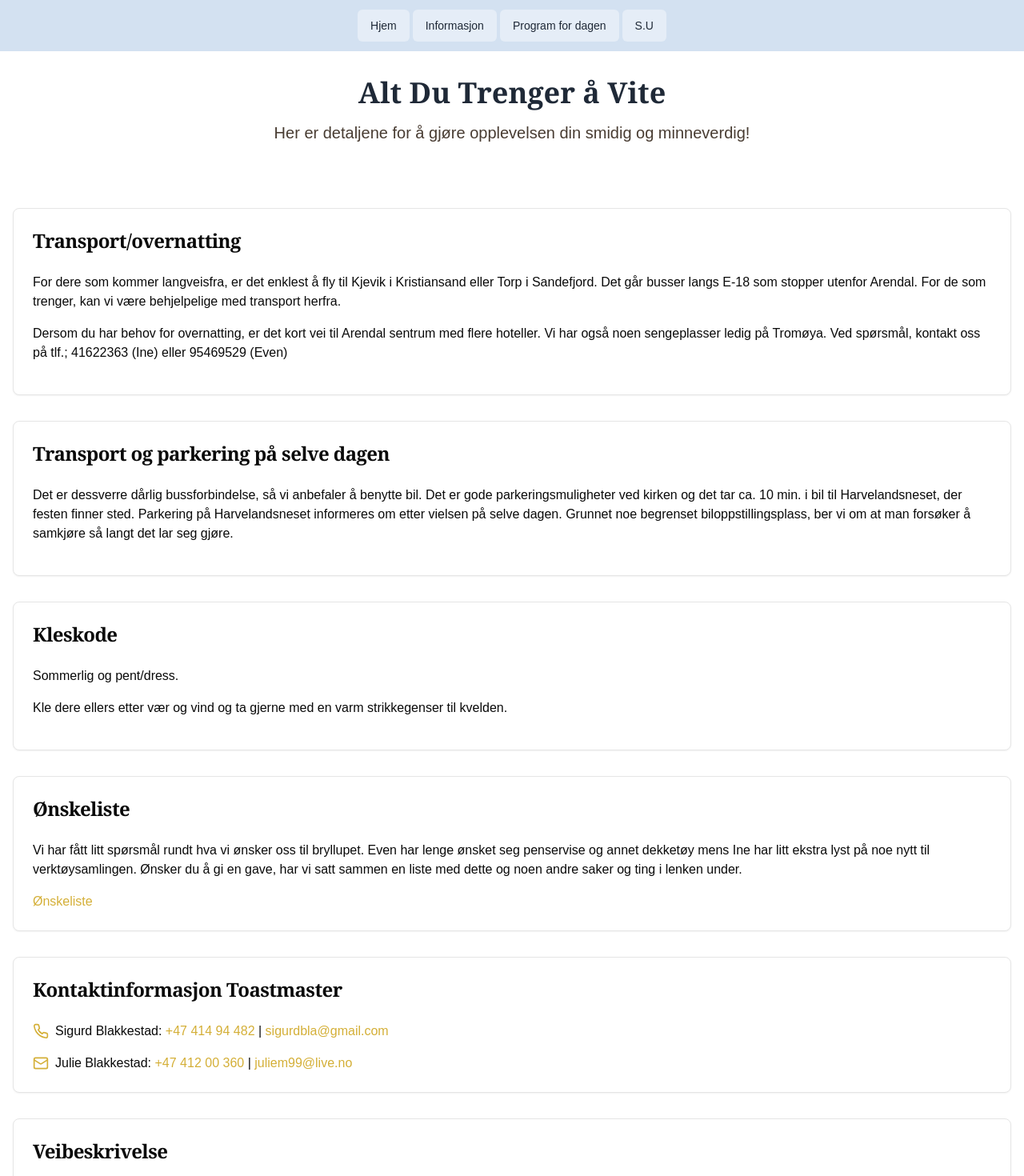
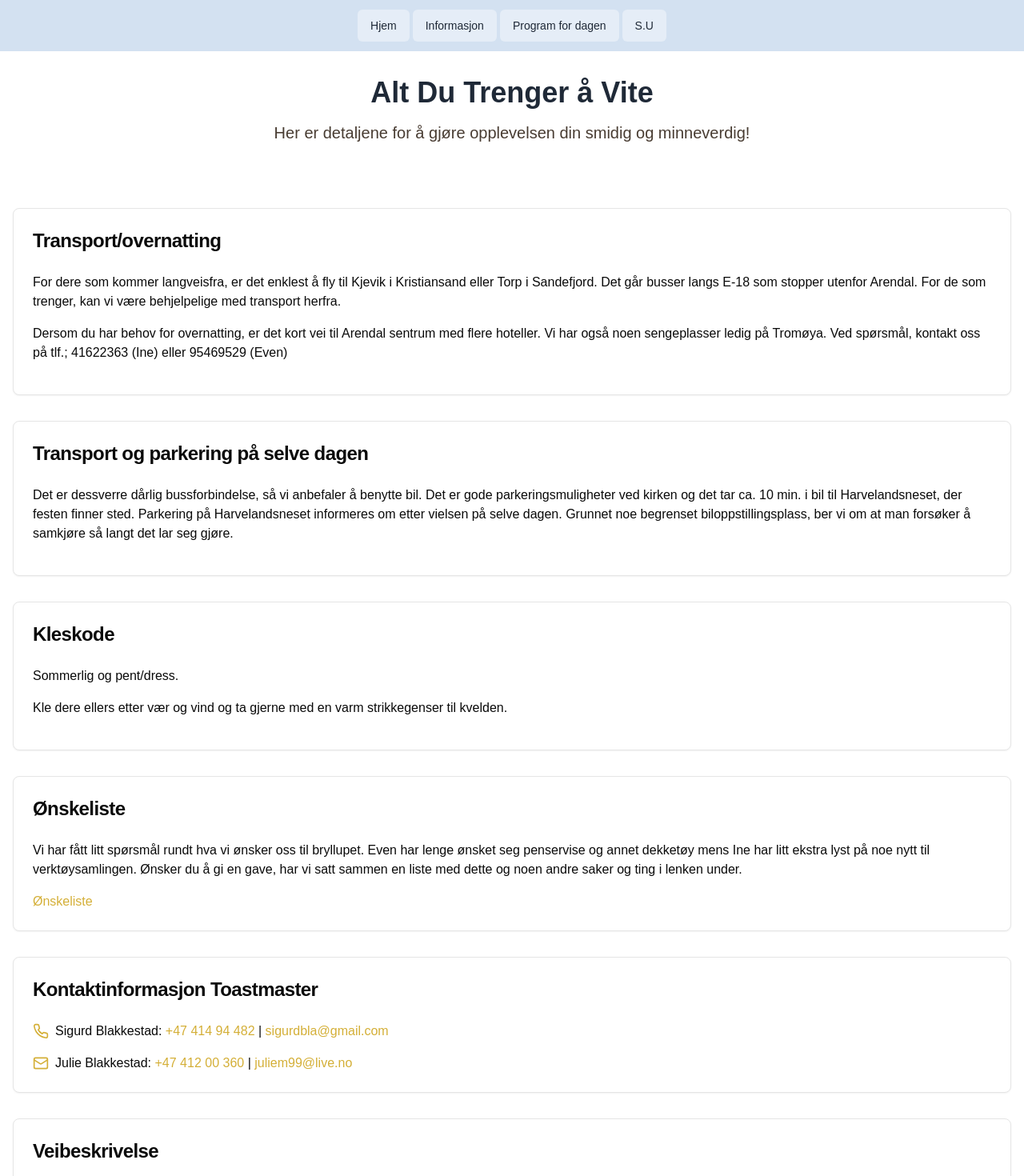
Before and after one commit to SigurdBlakkestad/wedding, a Next.js app: page /information in a window 1280 px wide. Shown: the top 1470 px of the page at 80% size. Built offline with nearby package versions, Linux system fonts and the light colour scheme; a web font is replaced by a local one.

Commit message:
feat: changed font

```diff
--- a/src/app/information/page.js
+++ b/src/app/information/page.js
@@ -10,7 +10,7 @@ export default function InformationPage() {
 
       {/* Header */}
       <header className="py-8 text-center">
-        <h1 className="text-4xl font-serif font-bold text-gray-800 mb-4">Alt Du Trenger å Vite</h1>
+        <h1 className="text-4xl font-bold text-gray-800 mb-4">Alt Du Trenger å Vite</h1>
         <p className="text-xl">Her er detaljene for å gjøre opplevelsen din smidig og minneverdig!</p>
       </header>
 
@@ -19,7 +19,7 @@ export default function InformationPage() {
         {/* Dress Code Section */}
         <Card className="mb-8 ">
           <CardHeader>
-            <CardTitle className="text-2xl font-serif">Transport/overnatting</CardTitle>
+            <CardTitle className="text-2xl">Transport/overnatting</CardTitle>
           </CardHeader>
           <CardContent>
             <p className="mb-4">
@@ -35,7 +35,7 @@ export default function InformationPage() {
         {/* Food Section */}
         <Card className="mb-8 ">
           <CardHeader>
-            <CardTitle className="text-2xl font-serif">Transport og parkering på selve dagen</CardTitle>
+            <CardTitle className="text-2xl">Transport og parkering på selve dagen</CardTitle>
           </CardHeader>
           <CardContent>
             <p className="mb-4">
@@ -47,7 +47,7 @@ export default function InformationPage() {
         {/* Accommodation Section */}
         <Card className="mb-8 ">
           <CardHeader>
-            <CardTitle className="text-2xl font-serif">Kleskode</CardTitle>
+            <CardTitle className="text-2xl">Kleskode</CardTitle>
           </CardHeader>
           <CardContent>
             <p className="mb-4">
@@ -62,7 +62,7 @@ export default function InformationPage() {
         {/* Wishlist Section */}
         <Card className="mb-8 ">
           <CardHeader>
-            <CardTitle className="text-2xl font-serif">Ønskeliste</CardTitle>
+            <CardTitle className="text-2xl">Ønskeliste</CardTitle>
           </CardHeader>
           <CardContent>
             <p className="mb-4">
@@ -77,7 +77,7 @@ export default function InformationPage() {
         {/* Toastmaster Contact Info Section */}
         <Card className="mb-8 scroll-mt-32" id="toastmaster-contact">
           <CardHeader>
-            <CardTitle className="text-2xl font-serif">Kontaktinformasjon Toastmaster</CardTitle>
+            <CardTitle className="text-2xl">Kontaktinformasjon Toastmaster</CardTitle>
           </CardHeader>
           <CardContent>
             <ul className="space-y-4">
@@ -96,7 +96,7 @@ export default function InformationPage() {
         {/* Location Details Section */}
         <Card className="mb-8 ">
           <CardHeader>
-            <CardTitle className="text-2xl font-serif">Veibeskrivelse</CardTitle>
+            <CardTitle className="text-2xl">Veibeskrivelse</CardTitle>
           </CardHeader>
           <CardContent>
             <div className="flex items-start mb-4">
--- a/src/app/layout.js
+++ b/src/app/layout.js
@@ -20,17 +20,22 @@ const geistMono = localFont({
   weight: "100 900",
 });
 
+// Load the local TTF font file for the whole project
+const blackMango = localFont({
+  src: '/fonts/black-mango-extra-light.ttf', // Path relative to the app directory
+  variable: '--font-black-mango',
+  display: 'swap',
+})
+
 export const metadata = {
-  title: "Create Next App",
-  description: "Generated by create next app",
+  title: "Ine & Even | Bryllup 2025",
+  description: "Ine og Even gifter seg 23. august 2025",
 };
 
 export default function RootLayout({ children }) {
   return (
-    <html lang="en">
-      <body
-        className={`${geistSans.variable} ${geistMono.variable} antialiased min-h-screen`}
-      >
+    <html lang="no" className={`${geistSans.variable} ${geistMono.variable} ${blackMango.variable} antialiased min-h-screen`}>
+      <body className="font-black-mango">
         <NavigationMenu className="w-full">
           <NavigationMenuList className="flex justify-center items-center">
             <NavigationMenuItem>
--- a/src/app/page.js
+++ b/src/app/page.js
@@ -2,15 +2,23 @@ import Image from 'next/image'
 import Link from 'next/link'
 import { CalendarIcon, HeartIcon, MapPinIcon } from 'lucide-react'
 import { CountdownTimer } from '@/components/countdown'
+import localFont from 'next/font/local'
 
+// Load the local font file
+// Update the path to match your font file name/location
+const blackMango = localFont({
+  src: '/fonts/black-mango-extra-light.ttf', // Path relative to the app directory
+  variable: '--font-black-mango',
+  display: 'swap',
+})
 
 export default function WeddingHomePage() {
   return (
-    <div className="min-h-screen text-gray-800">
+    <div className={`min-h-screen text-gray-800 ${blackMango.variable}`}>
       {/* Enhanced Header */}
       <header className="relative z-10 py-8 bg-gradient-to-r from-champagne/70 to-rose-quartz/70">
         <div className="text-center px-4">
-          <h1 className="text-5xl font-serif font-light text-gray-800 mb-2">Ine & Even</h1>
+          <h1 className="text-5xl font-light text-gray-800 mb-2">Ine & Even</h1>
           <div className="w-24 h-0.5 bg-gold mx-auto mb-4"/>
           <p className="text-xl mt-2 font-light tracking-widest">23. AUGUST 2025</p>
         </div>
@@ -41,7 +49,7 @@ export default function WeddingHomePage() {
         <section id="our-story" className="mb-16 relative mt-5">
 
           <div className="relative z-10">
-            <h3 className="text-3xl font-serif text-center mb-8">Velkommen til brullypsfest!</h3>
+            <h3 className="text-3xl font-black-mango text-center mb-8">Velkommen til brullypsfest!</h3>
             <div className="p-8">
               <p className="text-center max-w-2xl mx-auto">
               Vi gifter oss 23. august 2025 og ønsker å feire dagen sammen med familie og gode venner.
--- a/src/app/program/page.js
+++ b/src/app/program/page.js
@@ -6,7 +6,7 @@ export default function ProgramPage() {
       {/* Header */}
       <header className="py-8 bg-gradient-to-r from-champagne/30 to-rose-quartz/30">
         <div className="text-center">
-          <h1 className="text-4xl font-serif font-light text-gray-800 mb-2">Program for dagen</h1>
+          <h1 className="text-4xl font-light text-gray-800 mb-2">Program for dagen</h1>
           <div className="w-24 h-0.5 bg-gold mx-auto"/>
         </div>
       </header>
@@ -47,7 +47,7 @@ export default function ProgramPage() {
           </div>
 
           <div className="p-8 relative z-10">
-            <h2 className="text-3xl font-serif text-center mb-8">Dagens Program</h2>
+            <h2 className="text-3xl text-center mb-8">Dagens Program</h2>
 
             <ul className="space-y-6 text-lg">
               <li className="flex items-center space-x-4">
--- a/src/app/rsvp/page.js
+++ b/src/app/rsvp/page.js
@@ -16,7 +16,7 @@ export default function Rsvp() {
     <div className="min-h-screen text-taupe">
       {/* Header */}
       <header className="bg-champagne bg-opacity-40 py-8 text-center">
-        <h1 className="text-4xl font-serif font-bold text-taupe mb-4">RSVP for å feire med oss!</h1>
+        <h1 className="text-4xl font-bold text-taupe mb-4">RSVP for å feire med oss!</h1>
         <p className="text-xl max-w-2xl mx-auto px-4">
           Vennligst fyll ut skjemaet nedenfor for å fortelle oss om du blir med på vår spesielle dag.
         </p>
@@ -50,7 +50,7 @@ export default function Rsvp() {
 
         {/* Additional Information */}
         <section className="text-center mb-12">
-          <h2 className="text-2xl font-serif mb-4">Trenger du mer informasjon?</h2>
+          <h2 className="text-2xl mb-4">Trenger du mer informasjon?</h2>
           <p className="mb-6">
             Hvis du har spørsmål eller trenger mer informasjon, ikke nøl med å kontakte oss.
           </p>
--- a/tailwind.config.js
+++ b/tailwind.config.js
@@ -63,7 +63,11 @@ module.exports = {
   			lg: 'var(--radius)',
   			md: 'calc(var(--radius) - 2px)',
   			sm: 'calc(var(--radius) - 4px)'
-  		}
+  		},
+      fontFamily: {
+        'black-mango': ['var(--font-black-mango)'],
+        'sans': ['var(--font-black-mango)'],
+      },
   	}
   },
   plugins: [require("tailwindcss-animate")],
```
Also changed, not shown: src/app/fonts/black-mango-extra-light.ttf (added), src/app/wishlist/page.js, 1 other file (tests, documents, lock files or other folders). Lines whose indentation alone changed are shown as unchanged.
